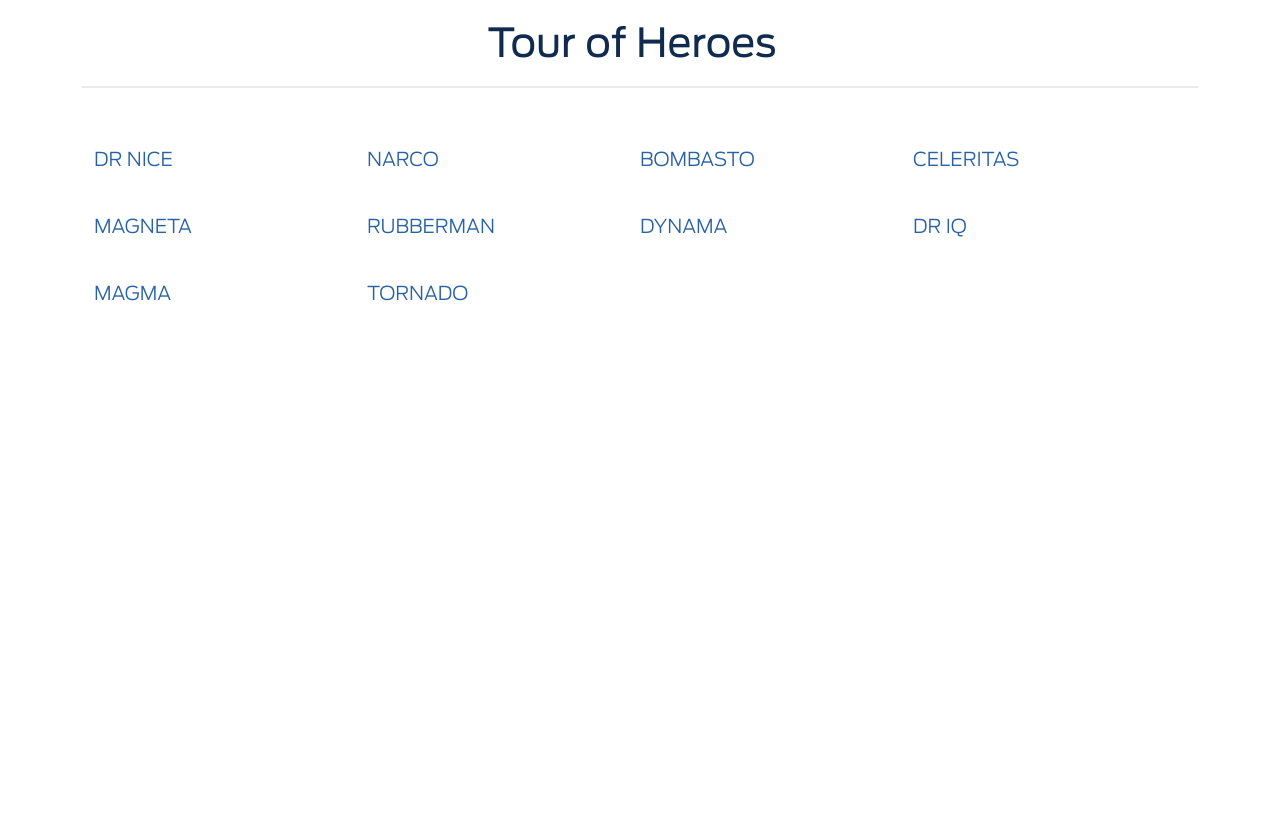
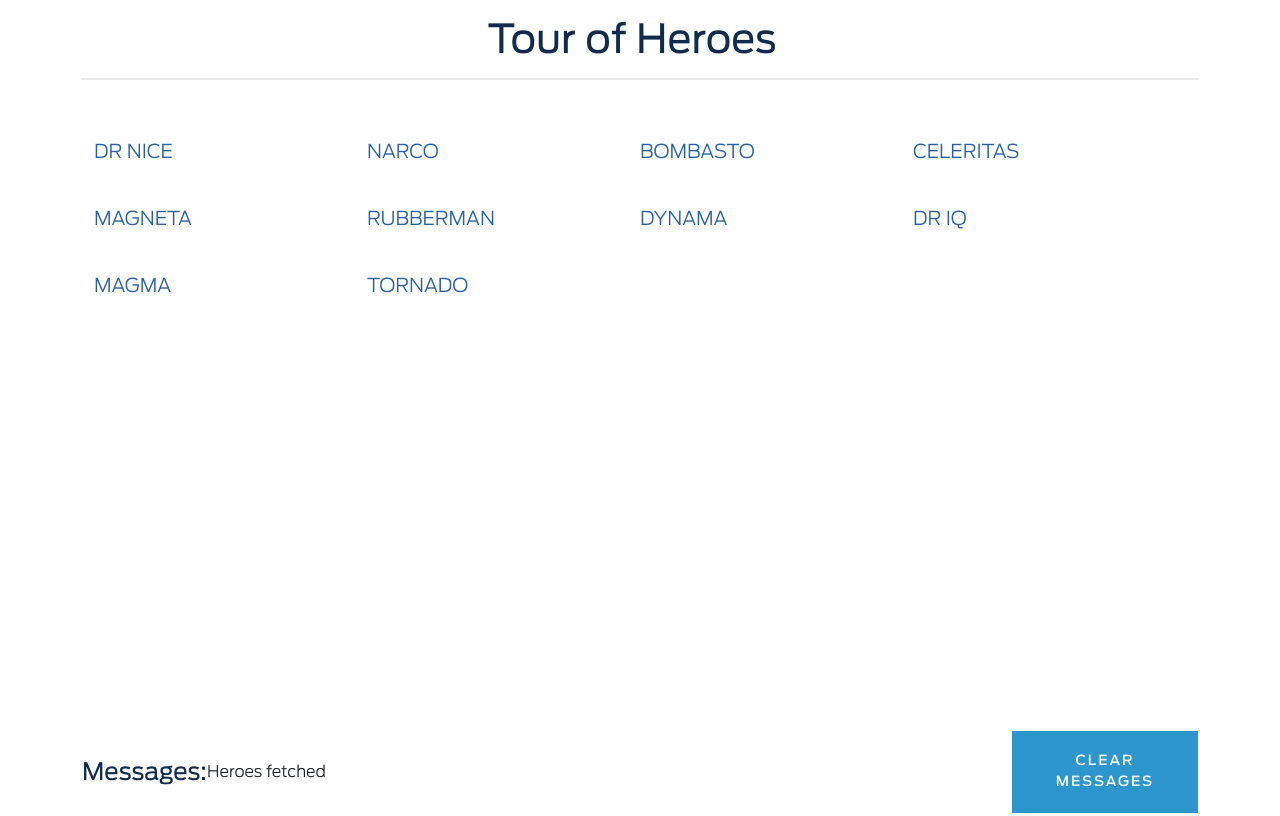
Before and after one commit to Patroklin/angular-tour-of-heroes, an Angular app: page / in a window 1280 px wide. Built offline with nearby package versions, Linux system fonts and the light colour scheme.

Commit message:
Implementing Messages service

```diff
--- a/src/app/app.component.html
+++ b/src/app/app.component.html
@@ -1,6 +1,11 @@
-<div class="container">
-  <div class="navbar navbar-expand-lg">
+<div class="container container__heroes">
+  <div class="navbar navbar-expand-lg container__heroes-header">
     <div class="navbar-brand navbar-brand--heroes">{{title}}</div>
   </div>
-  <app-heroes></app-heroes>
+  <div class="container__heroes-content">
+    <app-heroes></app-heroes>
+  </div>
+  <div class="container__heroes-footer">
+    <app-messages></app-messages>
+  </div>
 </div>
--- a/src/app/app.component.scss
+++ b/src/app/app.component.scss
@@ -11,3 +11,19 @@
   font-family: $fontFamilyFordAntenna;
   font-size: 250%;
 }
+
+.container__heroes{
+  height: 100vh;
+
+  &-header{
+    height: 10%;
+  }
+
+  &-content{
+    height: 75%;
+  }
+
+  &-footer{
+    height: 10%;
+  }
+}
--- a/src/app/app.module.ts
+++ b/src/app/app.module.ts
@@ -6,12 +6,14 @@ import { AppComponent } from './app.component';
 import { HeroesComponent } from './heroes/heroes.component';
 import {FormsModule} from "@angular/forms";
 import { HeroDetailComponent } from './hero-detail/hero-detail.component';
+import { MessagesComponent } from './messages/messages.component';
 
 @NgModule({
   declarations: [
     AppComponent,
     HeroesComponent,
-    HeroDetailComponent
+    HeroDetailComponent,
+    MessagesComponent
   ],
   imports: [
     BrowserModule,
--- a/src/app/hero.service.ts
+++ b/src/app/hero.service.ts
@@ -2,16 +2,18 @@ import {Injectable} from '@angular/core';
 import {Hero} from "./hero";
 import {HEROES} from "./mock-heroes";
 import {Observable, of} from "rxjs";
+import {MessageService} from "./message.service";
 
 @Injectable({
   providedIn: 'root'
 })
 export class HeroService {
 
-  constructor() {
+  constructor(private messageService: MessageService) {
   }
 
   getHeroes(): Observable<Hero[]> {
+    this.messageService.add("Heroes fetched")
     return of(HEROES);
   }
 }
--- a/src/app/heroes/heroes.component.ts
+++ b/src/app/heroes/heroes.component.ts
@@ -1,6 +1,7 @@
-import { Component, OnInit } from '@angular/core';
+import {Component, OnInit} from '@angular/core';
 import {Hero} from "../hero";
 import {HeroService} from "../hero.service";
+import {MessageService} from "../message.service";
 
 @Component({
   selector: 'app-heroes',
@@ -9,16 +10,18 @@ import {HeroService} from "../hero.service";
 })
 export class HeroesComponent implements OnInit {
 
-  heroes : Hero[] = [];
+  heroes: Hero[] = [];
   selectedHero?: Hero;
 
-  constructor(private heroService: HeroService) { }
+  constructor(private heroService: HeroService, private messageService: MessageService) {
+  }
 
   ngOnInit(): void {
     this.getHeroes();
   }
 
   onSelect(hero: Hero) {
+    this.messageService.messages.push(hero.name)
     this.selectedHero = hero;
   }
 
--- /dev/null
+++ b/src/app/message.service.ts
@@ -0,0 +1,20 @@
+import {Injectable} from '@angular/core';
+
+@Injectable({
+  providedIn: 'root'
+})
+export class MessageService {
+
+  messages: string[] = [];
+
+  constructor() {
+  }
+
+  add(message: string) {
+    this.messages.push(message);
+  }
+
+  clear() {
+    this.messages = [];
+  }
+}
--- /dev/null
+++ b/src/app/messages/messages.component.html
@@ -0,0 +1,11 @@
+<div class="footer__container">
+  <div class="col-1">
+    <span class="footer__message-title">Messages:</span>
+  </div>
+  <div class="col-9 footer__message-content">
+  <div class="footer__message-content__element" *ngFor="let message of messageService.messages">{{message}}</div>
+  </div>
+  <div class="col-2">
+    <button class="button-primary" (click)="messageService.clear()">Clear messages</button>
+  </div>
+</div>
--- /dev/null
+++ b/src/app/messages/messages.component.scss
@@ -0,0 +1,31 @@
+@import "variables";
+
+.footer {
+  margin: 0 auto;
+  max-width: 1366px;
+  background-image: linear-gradient(to bottom, $white 0, $white 100%) !important;
+  border-top: 0.16em solid $line-mid-gray;
+  font-size: 13px;
+  align-items: center;
+
+  &__container {
+    display: flex;
+    align-items: center;
+  }
+
+  &__message-title {
+    color: $ford-blue;
+    font-family: $fontFamilyFordAntenna;
+    font-size: 150%;
+    margin-right: 1em;
+  }
+
+  &__message-content {
+    display: flex;
+    flex-wrap: wrap;
+
+    &__element {
+      margin: 2em;
+    }
+  }
+}
--- /dev/null
+++ b/src/app/messages/messages.component.ts
@@ -0,0 +1,16 @@
+import { Component, OnInit } from '@angular/core';
+import {MessageService} from "../message.service";
+
+@Component({
+  selector: 'app-messages',
+  templateUrl: './messages.component.html',
+  styleUrls: ['./messages.component.scss']
+})
+export class MessagesComponent implements OnInit {
+
+  constructor(public messageService : MessageService) { }
+
+  ngOnInit(): void {
+  }
+
+}
--- a/src/assets/blue-oval-theme/webcore/buttons.scss
+++ b/src/assets/blue-oval-theme/webcore/buttons.scss
@@ -47,8 +47,6 @@ body {
 			cursor: pointer;
 			transition: all 0.2s;
 			letter-spacing: 2px;
-			width: 120px;
-			height: 48px;
 			&:hover {
 				background-color: $text-accor-blue-strong;
 				transition: all 0.2s;
```
Also changed, not shown: 2 other files (tests, documents, lock files or other folders).
